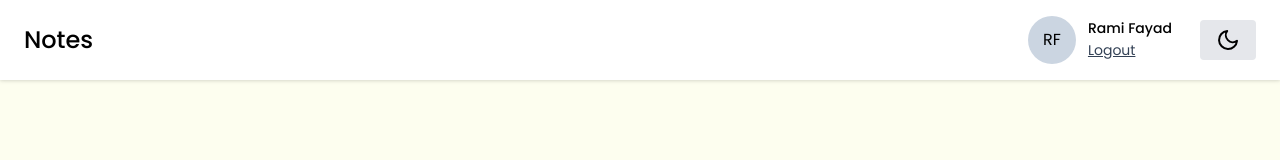
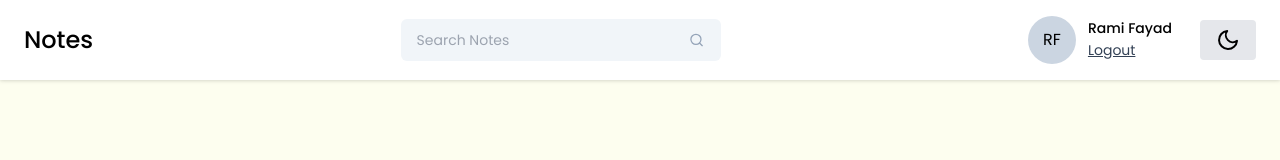
Before and after one commit to Rami-Fayad/Notes-APP, a React (Vite) app in the folder Frontend/: page /dashboard in a window 1280 px wide. Shown: the top 160 px of the page. Built offline with nearby package versions, Linux system fonts and the light colour scheme.

Commit message:
Search Bar Component

```diff
--- a/Frontend/src/components/Navbar/Navbar.jsx
+++ b/Frontend/src/components/Navbar/Navbar.jsx
@@ -2,6 +2,7 @@ import React, { useEffect, useState } from "react";
 import {FiMoon , FiSun, FiX ,FiMenu} from 'react-icons/fi';
 import ProfileInfo from "../Cards/ProfileInfo";
 import { useNavigate } from "react-router-dom";
+import SearchBar from "../SearchBar/SearchBar";
 
 const Navbar = () => {
 const navigate = useNavigate();
@@ -9,6 +10,7 @@ const navigate = useNavigate();
     localStorage.getItem("theme") === "dark"
   );
   const [menuOpen, setMenuOpen] = useState(false);
+  const [searchquery, setsearchquery] = useState("");
   useEffect(() => {
     if (darkMode) {
         document.documentElement.classList.add('dark');
@@ -21,7 +23,9 @@ const navigate = useNavigate();
   const toggleDarkMode = () => {
     setDarkMode((prevMode) => !prevMode);
   };
+  const handlesearch = () =>{
 
+  };
   const toggleMenu = () => {
     setMenuOpen((prevOpen) => !prevOpen);
   };
@@ -29,10 +33,24 @@ const navigate = useNavigate();
   const LogOut = () => {
     navigate('/login')
   }
-
+  const onSetClear = () =>{
+    setsearchquery("");
+  }
   return (
     <div className="bg-white dark:bg-gray-800 flex items-center justify-between py-4 px-6 drop-shadow">
       <h2 className="text-2xl  dark:text-white font-medium text-black py-2">Notes</h2>
+
+      <SearchBar
+      value={searchquery}
+      onChange={(e)=> {
+        setsearchquery(e.target.value);
+      }}
+        onSetClear= {onSetClear}
+        handlesearch ={handlesearch}
+
+      />
+
+
       <div className="hidden md:flex md:items-center md:justify-between gap-7">
       <ProfileInfo onLogOut ={LogOut}/>
       <div
--- /dev/null
+++ b/Frontend/src/components/SearchBar/SearchBar.jsx
@@ -0,0 +1,24 @@
+import React from 'react'
+import { FiSearch } from "react-icons/fi";
+import { IoMdClose } from "react-icons/io";
+const SearchBar = ({value, onChange , handleSearch , onSetClear}) => {
+  return (
+    <div className='  w-40 sm:w-80 flex items-center px-4 bg-slate-100 rounded-md'  >
+      <input
+      className='w-full py-[11px] text-sm bg-transparent outline-none'
+      type="text"
+      placeholder='Search Notes'
+      value={value}
+      onChange={onChange}/>
+     {value &&
+     <IoMdClose className='text-xl text-slate-500 cursor-pointer hover:text-black mr-3'
+     onClick={onSetClear}/>}
+      <FiSearch className='text-slate-400 cursor-pointer  hover:text-black'
+      onClick={handleSearch}
+      />
+    </div>
+
+  )
+}
+
+export default SearchBar
```
